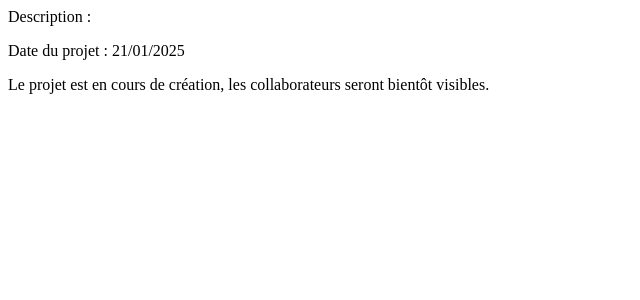
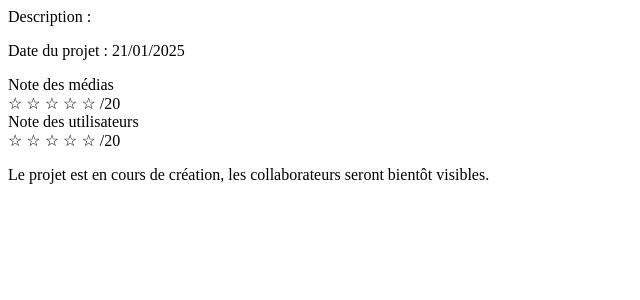
Before and after one commit to TomGld/TP_Symfony_Projet_Photography, a Symfony app: template www/templates/components/_detail_card.html.twig in a window 1280 px wide. Shown: the top 300 px of the page, without its empty margins (0-640 px from the left). Run offline with Twig, Linux system fonts and the light colour scheme; the template is opened without the code that fills it, so the values that code supplies are empty; some libraries are stand-ins or nearby versions.

Commit message:
Ajout _rating_stars et modif pour les notes; Etat: Fonctionnel

```diff
--- a/www/src/Controller/HomeController.php
+++ b/www/src/Controller/HomeController.php
@@ -33,7 +33,7 @@
         //On récupère le jeux avec ses notes et son age
         $project = $projectRepository->findProjectImagesCollaboratorsById($id);
 
-        //
+
 
         //On récupère le titre
         $title = $project['name'];
--- a/www/templates/components/_detail_card.html.twig
+++ b/www/templates/components/_detail_card.html.twig
@@ -22,7 +22,26 @@
             <p class="date">Date de fin du projet :{{dateEnd}}</p>
         {% endif %}
 
-
+            <div class="game-ratings">
+                <div class="rating-item">
+                    <span class="rating-label">Note des médias</span>
+                    <div class="rating-value">
+                        <span class="rating-stars">
+                        {% include "components/_rating_stars.html.twig" with {'rating': project.mediaNote} %}
+                        </span>
+                        <span class="rating-number">{{project.mediaNote}}/20</span>
+                    </div>
+                </div>
+                <div class="rating-item">
+                    <span class="rating-label">Note des utilisateurs</span>
+                    <div class="rating-value">
+                        <span class="rating-stars">
+                        {% include "components/_rating_stars.html.twig" with {'rating': project.userNote} %}
+                        </span>
+                        <span class="rating-number">{{project.userNote}}/20</span>
+                    </div>
+                </div>
+            </div>
 
         <div class="collaborators">
 
--- a/www/templates/components/_project_card.html.twig
+++ b/www/templates/components/_project_card.html.twig
@@ -23,7 +23,6 @@
             {% endif %}
 
             <div class="collaborators">
-
                 {% if project.collaborators is not empty %}
                     {% if project.collaborators|length == 1 %}
                         <h3>🤵🏻 Détenteur du projet :</h3>
@@ -39,7 +38,6 @@
                 {% else %}
                     <p>Le projet est en cours de création, les collaborateurs seront bientôt visibles.</p>
                 {% endif %}
-
             </div>
         </div>
     </div>
--- /dev/null
+++ b/www/templates/components/_rating_stars.html.twig
@@ -0,0 +1,7 @@
+{% for i in 1..5 %}
+{% if i <= rating / 4 %}
+    <span class="star filled">&#9733;</span>
+{% else %}
+    <span class="star">&#9734;</span>
+{% endif %}
+{% endfor %}
```
Also changed, not shown: www/src/Repository/ProjectRepository.php (+6 -1 lines).
